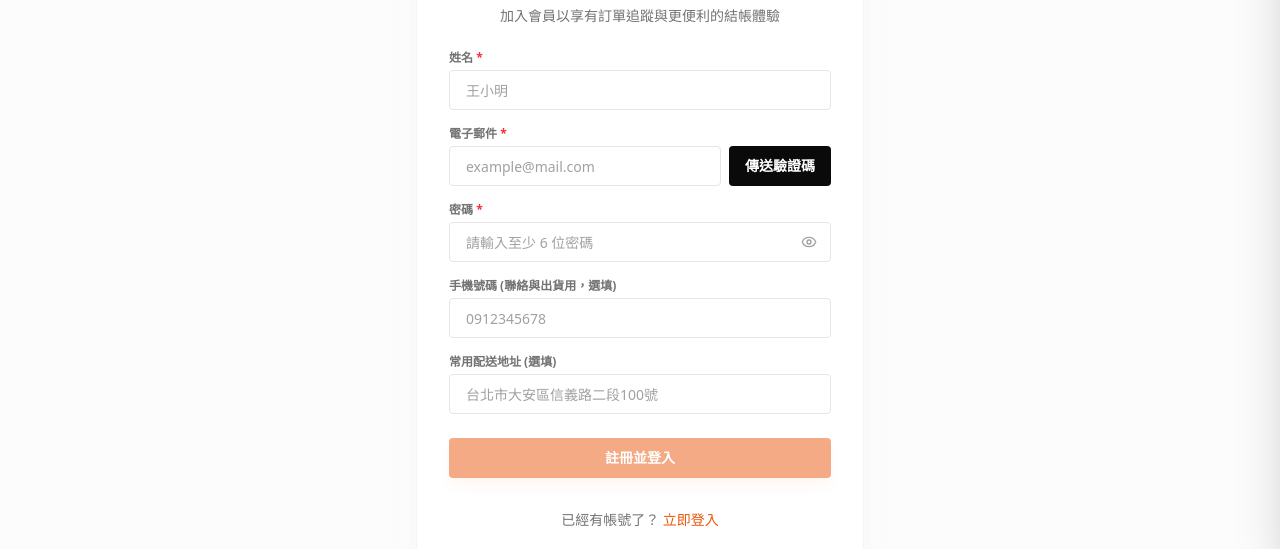
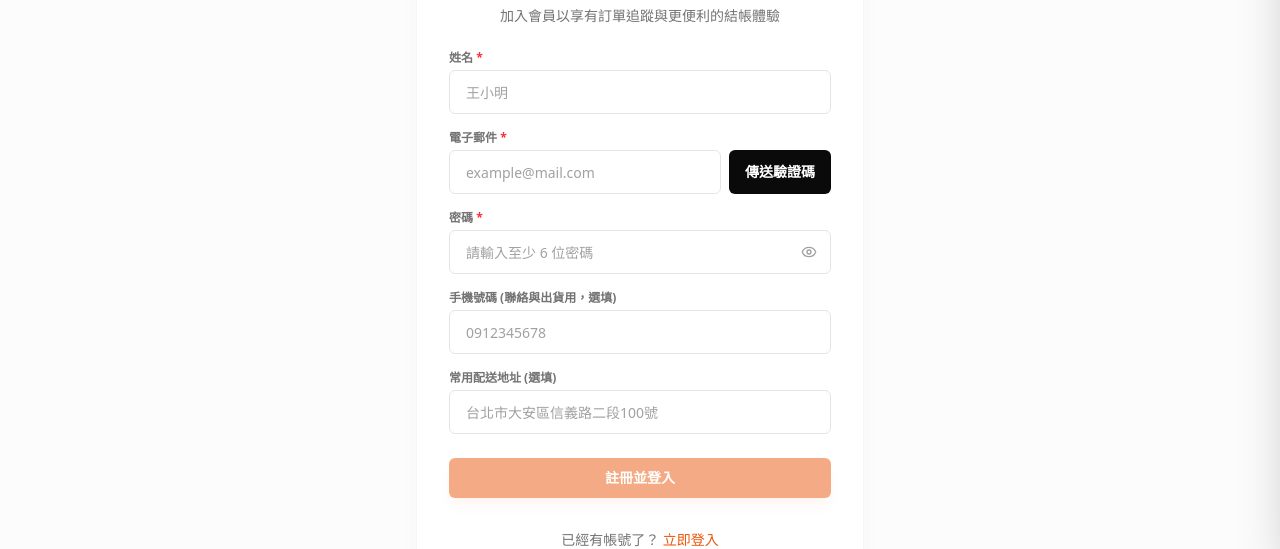
Before and after one commit to devince1105/nanguado-shop, a Next.js app in the folder apps/web/: page /register in a window 1280 px wide. Shown: the part 240-789 px from the top of the page. Built offline with nearby package versions, Linux system fonts and the light colour scheme; no server answers.

Commit message:
style: increase border radius to rounded-md and button padding to py-2.5 on auth pages

```diff
--- a/apps/web/app/(shop)/login/page.tsx
+++ b/apps/web/app/(shop)/login/page.tsx
@@ -73,7 +73,7 @@ function LoginForm() {
                 required
                 value={email}
                 onChange={(e) => setEmail(e.target.value)}
-                className="relative block w-full h-10 rounded border border-neutral-200 px-4 text-neutral-950 placeholder-neutral-400 focus:z-10 focus:border-pumpkin-500 focus:outline-none focus:ring-pumpkin-500/20 sm:text-sm"
+                className="relative block w-full h-11 rounded-md border border-neutral-200 px-4 text-neutral-950 placeholder-neutral-400 focus:z-10 focus:border-pumpkin-500 focus:outline-none focus:ring-pumpkin-500/20 sm:text-sm"
                 placeholder="電子郵件信箱"
               />
             </div>
@@ -90,7 +90,7 @@ function LoginForm() {
                   required
                   value={password}
                   onChange={(e) => setPassword(e.target.value)}
-                  className="relative block w-full h-10 rounded border border-neutral-200 px-4 pr-10 text-neutral-950 placeholder-neutral-400 focus:z-10 focus:border-pumpkin-500 focus:outline-none focus:ring-pumpkin-500/20 sm:text-sm"
+                  className="relative block w-full h-11 rounded-md border border-neutral-200 px-4 pr-10 text-neutral-950 placeholder-neutral-400 focus:z-10 focus:border-pumpkin-500 focus:outline-none focus:ring-pumpkin-500/20 sm:text-sm"
                   placeholder="密碼"
                 />
                 <button
@@ -109,7 +109,7 @@ function LoginForm() {
             <button
               type="submit"
               disabled={loading}
-              className="group relative flex w-full h-10 items-center justify-center rounded bg-pumpkin-600 px-4 text-sm font-semibold text-white shadow-lg shadow-pumpkin-600/10 hover:bg-pumpkin-700 focus:outline-none focus:ring-2 focus:ring-pumpkin-500/50 focus:ring-offset-2 active:scale-[0.98] transition-all disabled:opacity-70 disabled:pointer-events-none"
+              className="group relative flex w-full py-2.5 items-center justify-center rounded-md bg-pumpkin-600 px-4 text-sm font-semibold text-white shadow-lg shadow-pumpkin-600/10 hover:bg-pumpkin-700 focus:outline-none focus:ring-2 focus:ring-pumpkin-500/50 focus:ring-offset-2 active:scale-[0.98] transition-all disabled:opacity-70 disabled:pointer-events-none"
             >
               {loading ? (
                 <svg
--- a/apps/web/app/(shop)/register/page.tsx
+++ b/apps/web/app/(shop)/register/page.tsx
@@ -116,7 +116,7 @@ function RegisterForm() {
   }
 
   const inputClass =
-    "w-full h-10 rounded border border-neutral-200 px-4 text-sm text-neutral-950 placeholder-neutral-400 focus:border-pumpkin-500 focus:outline-none focus:ring-pumpkin-500/20 disabled:bg-neutral-100 disabled:text-neutral-500";
+    "w-full h-11 rounded-md border border-neutral-200 px-4 text-sm text-neutral-950 placeholder-neutral-400 focus:border-pumpkin-500 focus:outline-none focus:ring-pumpkin-500/20 disabled:bg-neutral-100 disabled:text-neutral-500";
 
   return (
     <div className="flex min-h-[90vh] items-center justify-center px-4 py-12 sm:px-6 lg:px-8 bg-neutral-50/50">
@@ -164,7 +164,7 @@ function RegisterForm() {
                 type="button"
                 disabled={sendingOtp || countdown > 0}
                 onClick={handleSendOtp}
-                className="shrink-0 h-10 rounded bg-neutral-950 px-4 text-sm font-semibold text-white hover:bg-neutral-800 disabled:opacity-50 disabled:pointer-events-none transition-colors flex items-center justify-center"
+                className="shrink-0 h-11 rounded-md bg-neutral-950 px-4 text-sm font-semibold text-white hover:bg-neutral-800 disabled:opacity-50 disabled:pointer-events-none transition-colors flex items-center justify-center"
               >
                 {sendingOtp ? "傳送中…" : countdown > 0 ? `${countdown}s` : otpSent ? "重新傳送" : "傳送驗證碼"}
               </button>
@@ -250,7 +250,7 @@ function RegisterForm() {
             <button
               type="submit"
               disabled={loading || !otpSent || code.length !== 6}
-              className="group relative flex w-full h-10 items-center justify-center rounded bg-pumpkin-600 px-4 text-sm font-semibold text-white shadow-lg shadow-pumpkin-600/10 hover:bg-pumpkin-700 focus:outline-none focus:ring-2 focus:ring-pumpkin-500/50 focus:ring-offset-2 active:scale-[0.98] transition-all disabled:opacity-50 disabled:pointer-events-none"
+              className="group relative flex w-full py-2.5 items-center justify-center rounded-md bg-pumpkin-600 px-4 text-sm font-semibold text-white shadow-lg shadow-pumpkin-600/10 hover:bg-pumpkin-700 focus:outline-none focus:ring-2 focus:ring-pumpkin-500/50 focus:ring-offset-2 active:scale-[0.98] transition-all disabled:opacity-50 disabled:pointer-events-none"
             >
               {loading ? (
                 <svg
```
